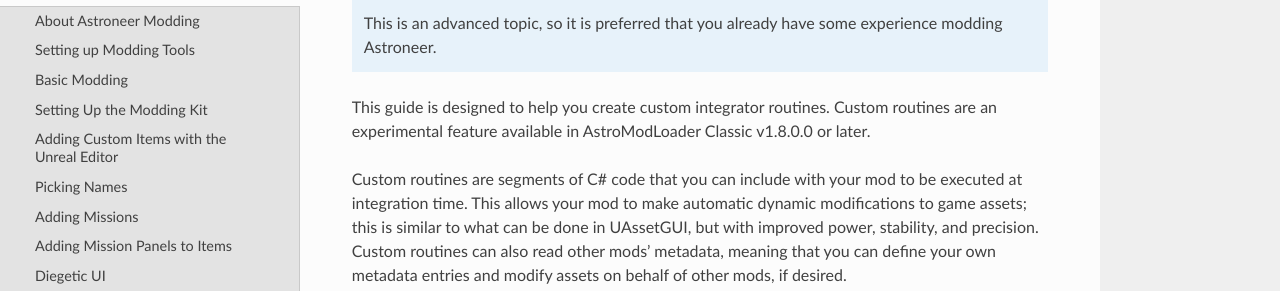
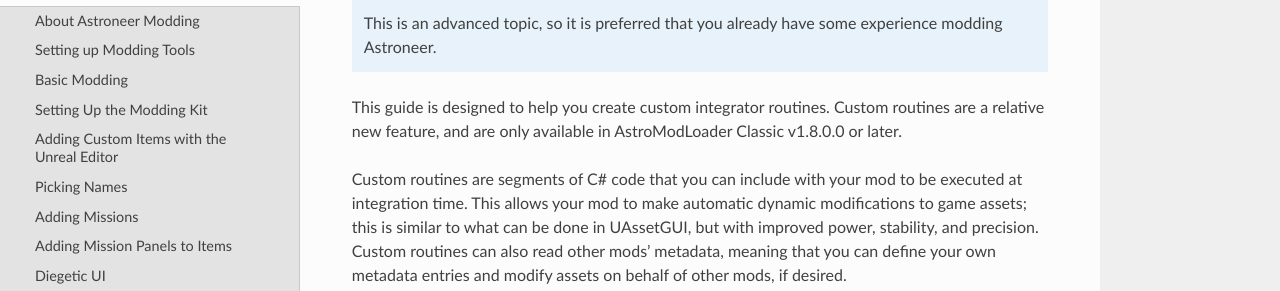
Before and after one commit to AstroTechies/astroneermodding, a Sphinx documentation site: the page built from docs/guides/customRoutines.rst, in a window 1280 px wide and 900 px high, scrolled down 390 px. Shown: the part 160-451 px from the top of the window. Built offline with Sphinx 7.4.7 and the Read the Docs theme 3.1.0, drawn with Linux system fonts in a browser that asks for light colours.

Commit message:
correction: cr no longer experimental

```diff
--- a/docs/guides/customRoutines.rst
+++ b/docs/guides/customRoutines.rst
@@ -13,7 +13,7 @@
 .. note::
     This is an advanced topic, so it is preferred that you already have some experience modding Astroneer.
 
-This guide is designed to help you create custom integrator routines. Custom routines are an experimental feature available in AstroModLoader Classic v1.8.0.0 or later.
+This guide is designed to help you create custom integrator routines. Custom routines are a relative new feature, and are only available in AstroModLoader Classic v1.8.0.0 or later.
 
 Custom routines are segments of C# code that you can include with your mod to be executed at integration time. This allows your mod to make automatic dynamic modifications to game assets; this is similar to what can be done in UAssetGUI, but with improved power, stability, and precision. Custom routines can also read other mods' metadata, meaning that you can define your own metadata entries and modify assets on behalf of other mods, if desired.
 
```
Also changed, not shown: 1 other file.
